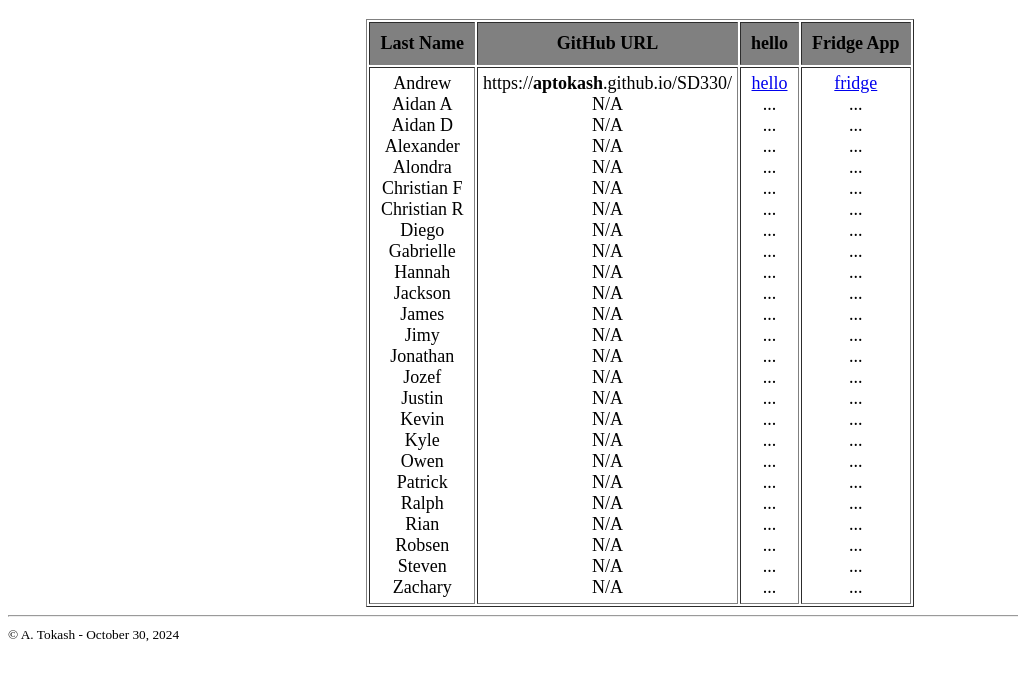
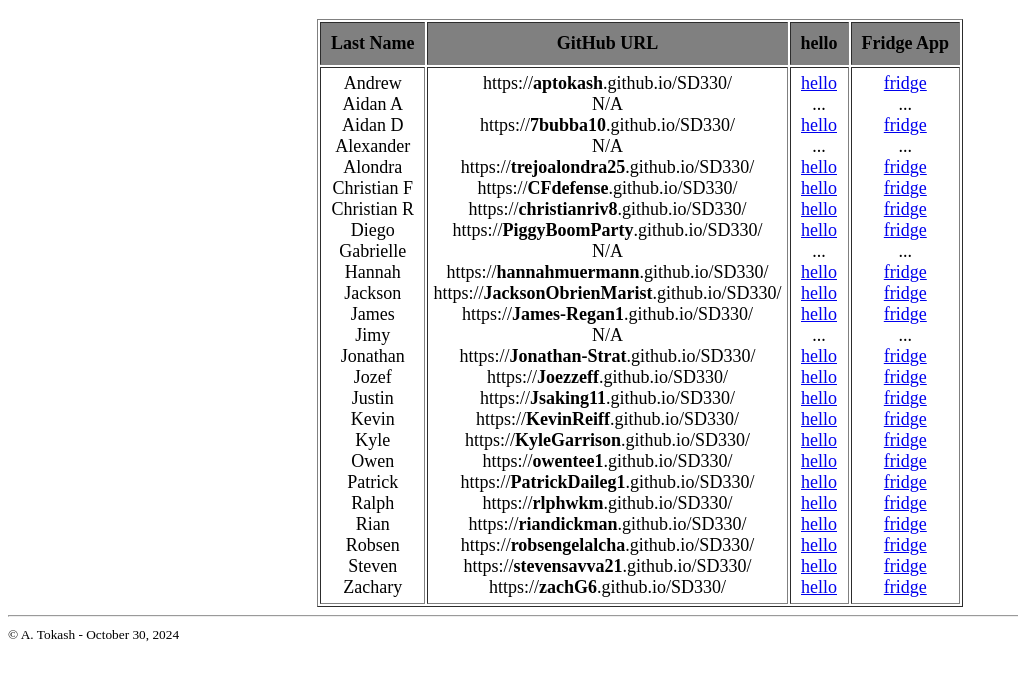
Before and after one commit to aptokash/SD330, a plain HTML site: page F24 Files.html in a window 1280 px wide. Shown: the part 61-740 px from the top of the page, without its empty margins (0-1018 px from the left). Drawn offline with Linux system fonts and the light colour scheme.

Commit message:
Add files via upload

```diff
--- a/F24 Files.html
+++ b/F24 Files.html
@@ -52,29 +52,29 @@
 
 		users = ["Andrew/aptokash",
 			     "Aidan A/--",
-				 "Aidan D/--",
+				 "Aidan D/7bubba10",
 				 "Alexander/--",
-				 "Alondra/--",
-				 "Christian F/--",
-				 "Christian R/--",
-				 "Diego/--",
+				 "Alondra/trejoalondra25",
+				 "Christian F/CFdefense",
+				 "Christian R/christianriv8",
+				 "Diego/PiggyBoomParty",
 				 "Gabrielle/--",
-				 "Hannah/--",
-				 "Jackson/--",
-				 "James/--",
+				 "Hannah/hannahmuermann",
+				 "Jackson/JacksonObrienMarist",
+				 "James/James-Regan1",
 				 "Jimy/--",
-				 "Jonathan/--",
-				 "Jozef/--",
-				 "Justin/--",
-				 "Kevin/--",
-				 "Kyle/--",
-				 "Owen/--",
-				 "Patrick/--",
-				 "Ralph/--",
-				 "Rian/--",
-				 "Robsen/--",
-				 "Steven/--",
-				 "Zachary/--"
+				 "Jonathan/Jonathan-Strat",
+				 "Jozef/Joezzeff",
+				 "Justin/Jsaking11",
+				 "Kevin/KevinReiff",
+				 "Kyle/KyleGarrison",
+				 "Owen/owentee1",
+				 "Patrick/PatrickDaileg1",
+				 "Ralph/rlphwkm",
+				 "Rian/riandickman",
+				 "Robsen/robsengelalcha",
+				 "Steven/stevensavva21",
+				 "Zachary/zachG6"
 				];
 
 		for (var i = 0; i < users.length; i++) {
```
